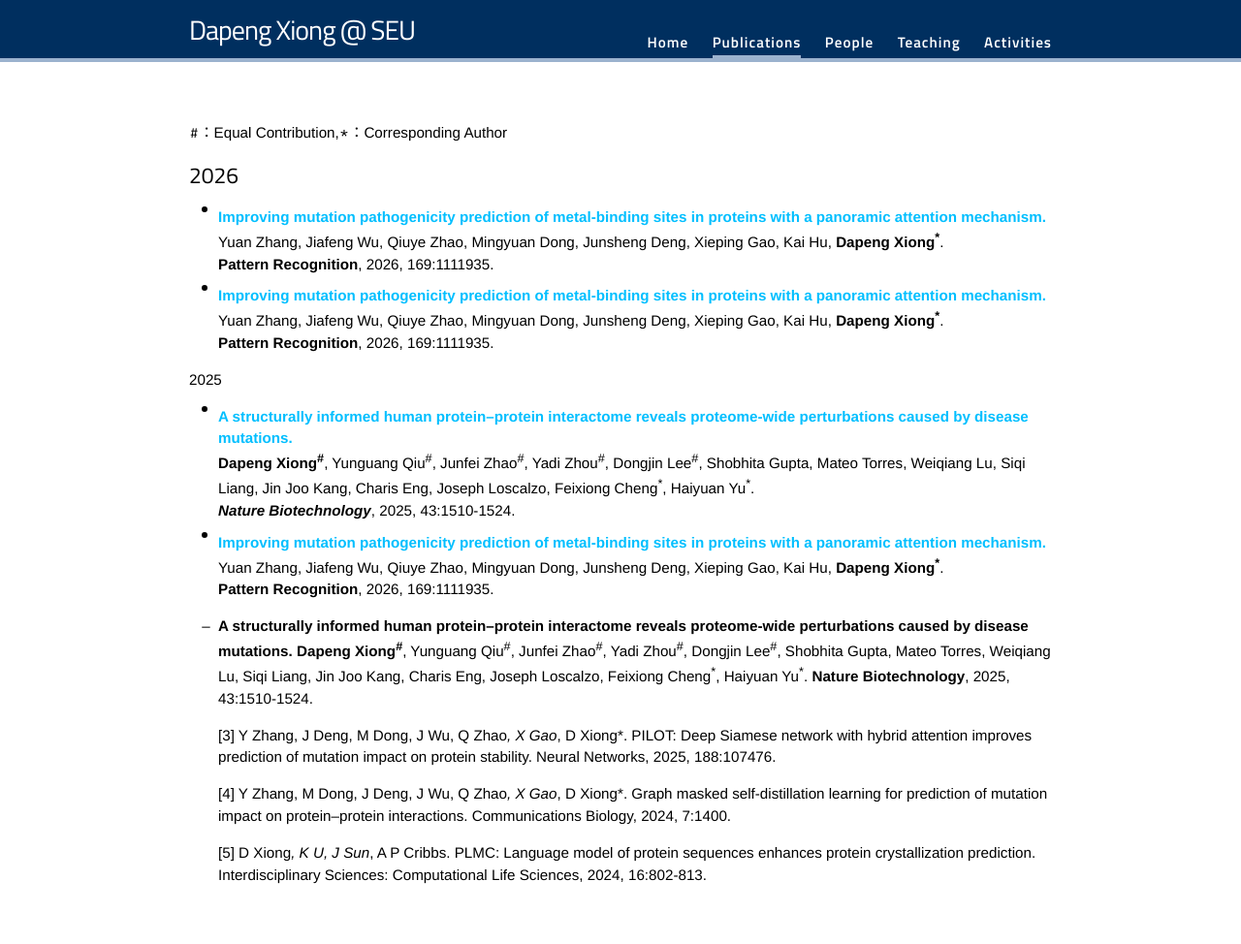
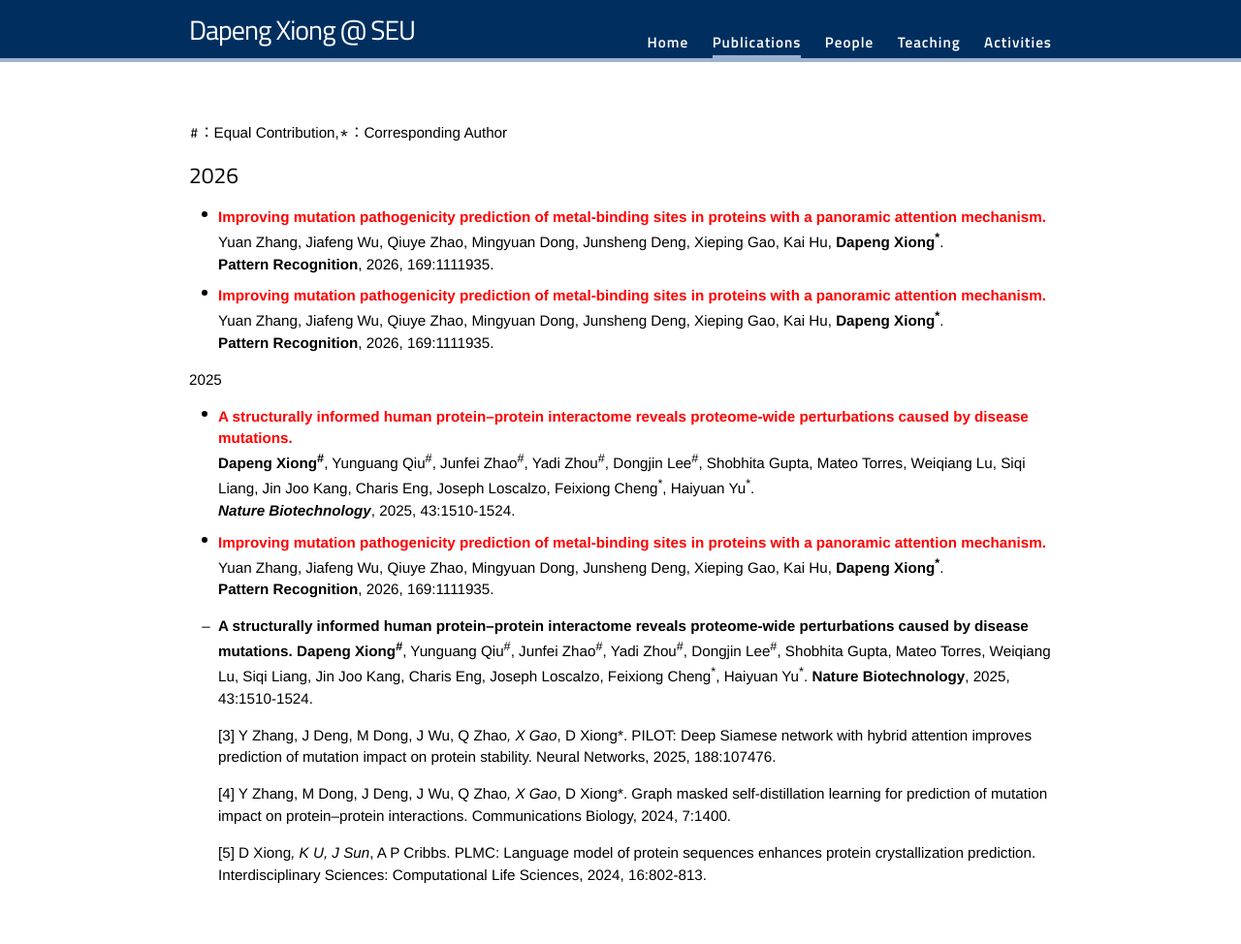
Before and after one commit to dapeng-xiong/dapeng-xiong.github.io, a Jekyll site: the page built from Publications.md, in a window 1280 px wide. Shown: the whole page at 97% size. Built offline with Jekyll 4.4.1, drawn with Linux system fonts in a browser that asks for light colours; nearby versions of some CDN libraries; some web fonts are replaced.

Commit message:
Update _layout.scss

```diff
--- a/_sass/_layout.scss
+++ b/_sass/_layout.scss
@@ -330,7 +330,7 @@
     background: #000;
     height: 6px;
     border-radius: 50%;
-    margin-top: 0px;
+    margin-top: 5px;
 
 }
 
@@ -342,7 +342,7 @@
 }
 article ul.utlist .text_title{
 	font-weight: bold;
-	color: #00BFFF;
+	color: red;
 }
 
 article ul#archive > li:before {
```
